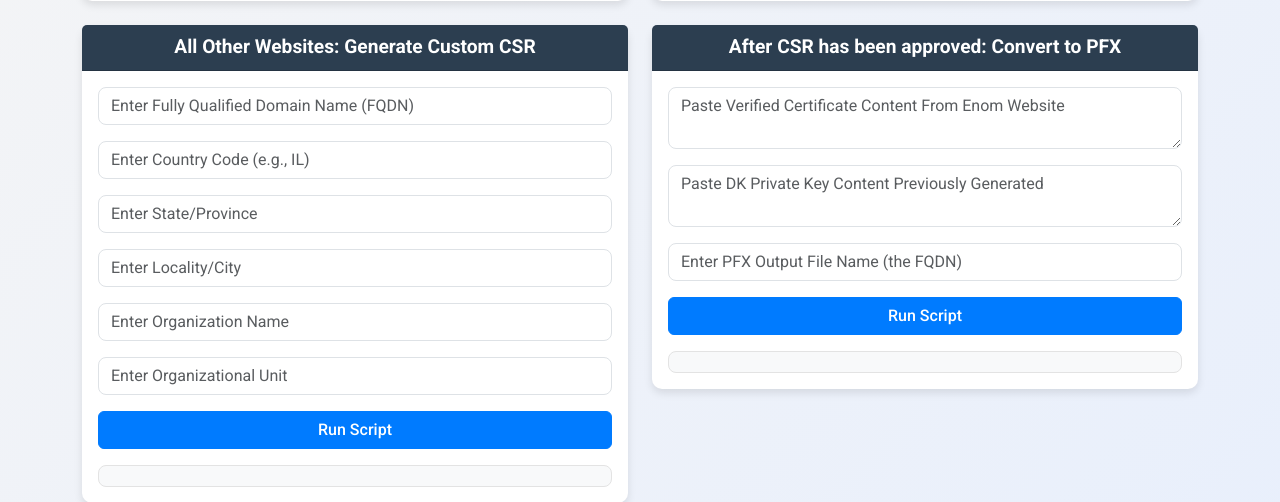
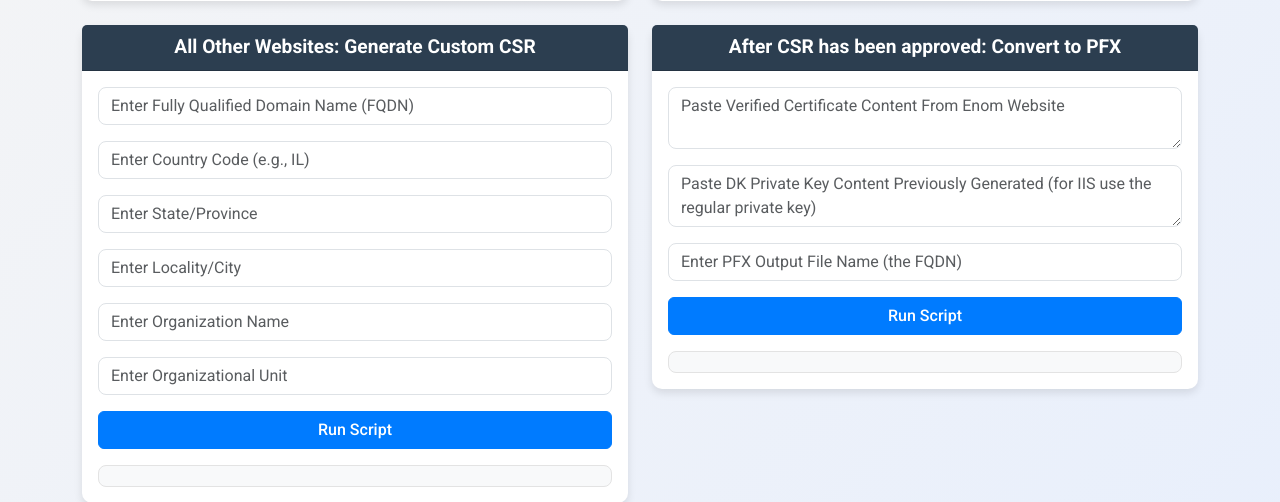
Before and after one commit to davidhei2023/ssl-pfx-automation, a Flask app: page / in a window 1280 px wide. Shown: the part 399-901 px from the top of the page. Run offline with Flask 3, Linux system fonts and the light colour scheme.

Commit message:
App v1.6.4

```diff
--- a/templates/index.html
+++ b/templates/index.html
@@ -159,7 +159,7 @@
                     <div class="card-header">After CSR has been approved: Convert to PFX</div>
                     <div class="card-body">
                         <textarea id="certificate" class="form-control mb-3" placeholder="Paste Verified Certificate Content From Enom Website"></textarea>
-                        <textarea id="private_key" class="form-control mb-3" placeholder="Paste DK Private Key Content Previously Generated"></textarea>
+                        <textarea id="private_key" class="form-control mb-3" placeholder="Paste DK Private Key Content Previously Generated (for IIS use the regular private key)"></textarea>
                         <input type="text" id="pfx_name" class="form-control mb-3" placeholder="Enter PFX Output File Name (the FQDN)">
                         <button class="btn btn-primary w-100" onclick="runScript3()">Run Script</button>
                         <div id="output3" class="mt-3"></div>
```
